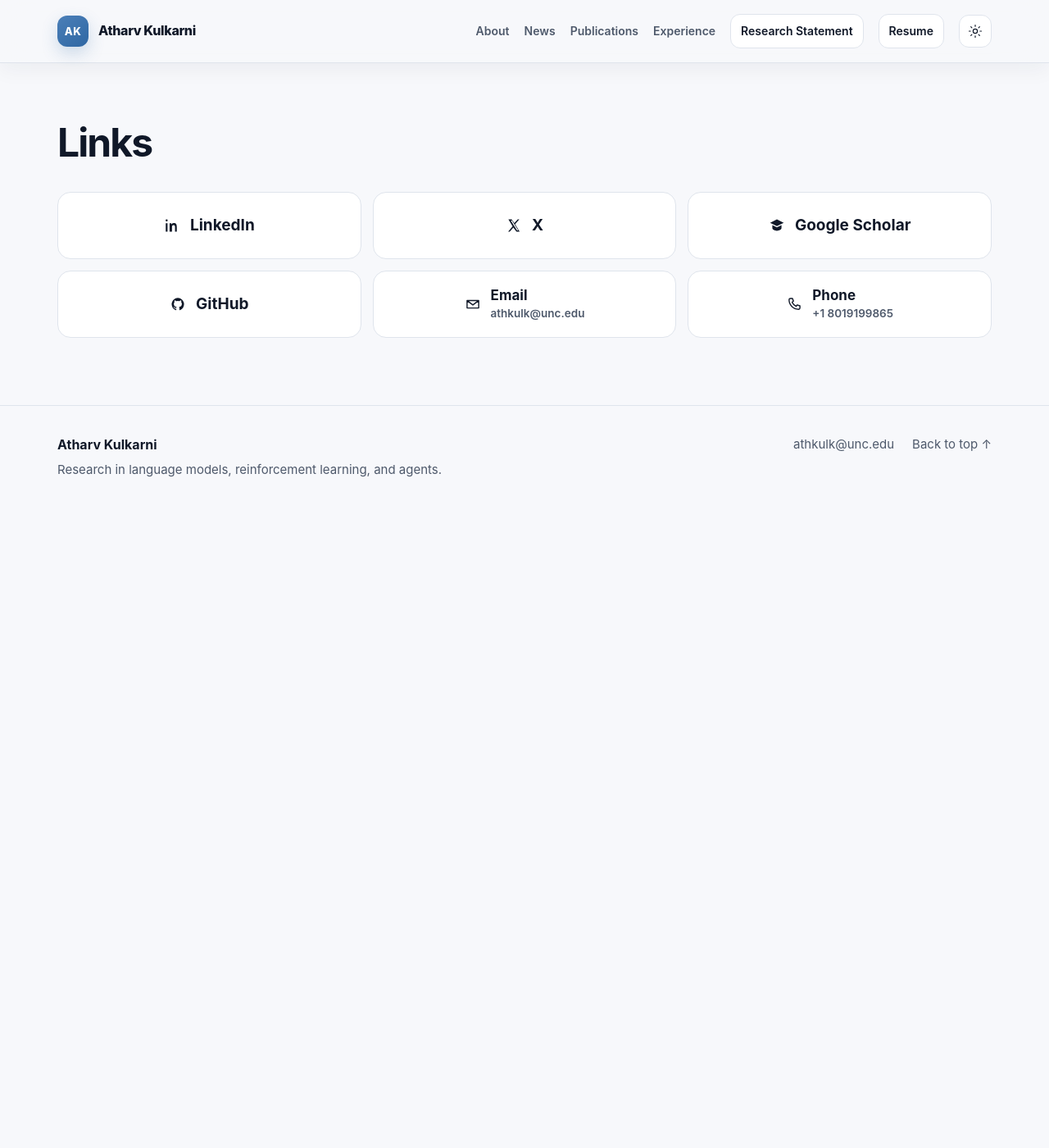
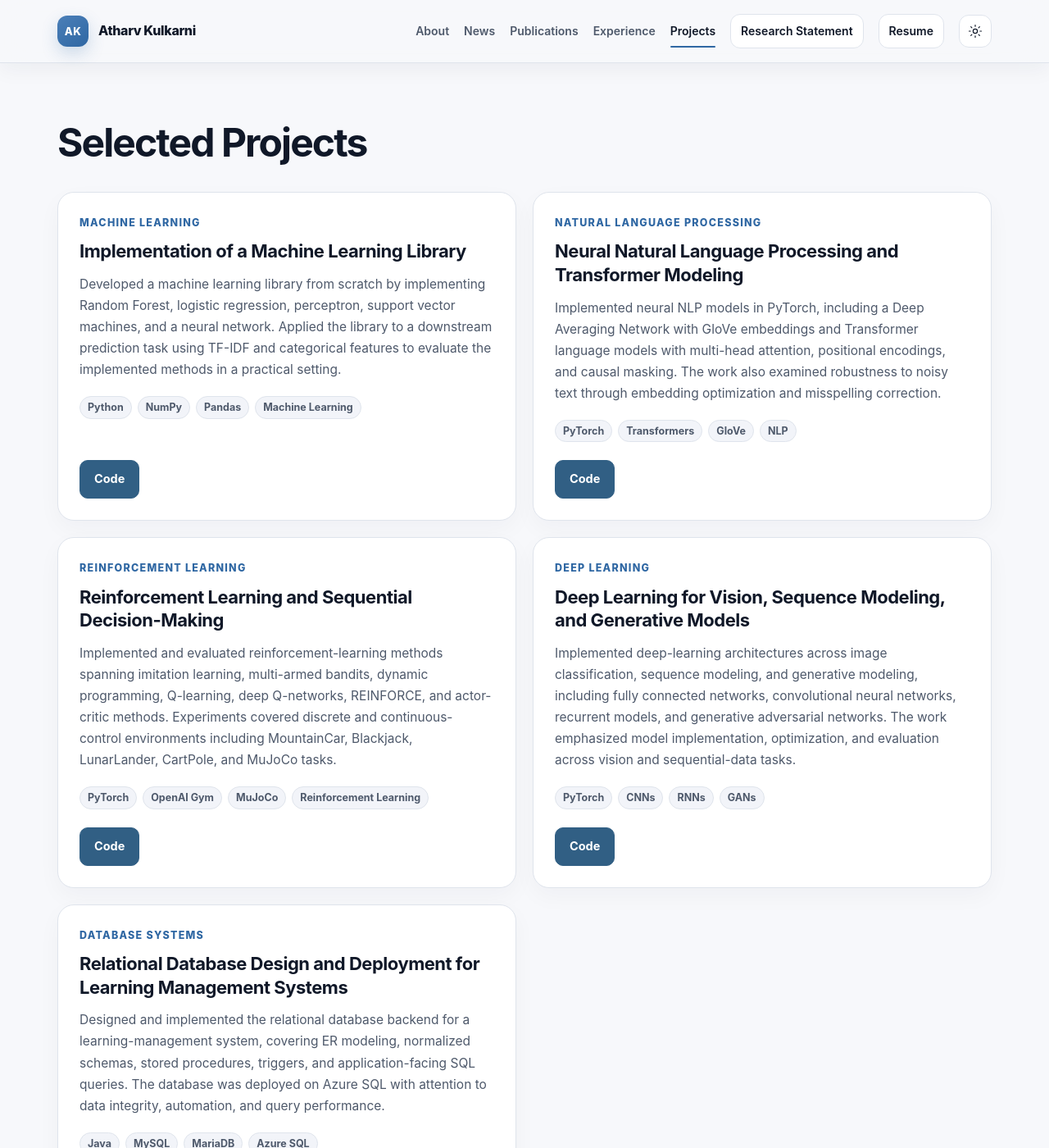
Before and after one commit to AtharvKulkarni22/AtharvKulkarni22.github.io, a Jekyll site: the page built from index.html, in a window 1280 px wide and 1400 px high, scrolled down 5685 px. Shown: the whole window at 82% size. Built offline with Jekyll 4.4.1, drawn with Linux system fonts in a browser that asks for light colours; before the commit the page ends 6315 px from its top, so only the background shows below that.

Commit message:
Add selected projects section

```diff
--- /dev/null
+++ b/_data/projects.yml
@@ -0,0 +1,45 @@
+- domain: Machine Learning
+  title: Implementation of a Machine Learning Library
+  description: Developed a machine learning library from scratch by implementing Random Forest, logistic regression, perceptron, support vector machines, and a neural network. Applied the library to a downstream prediction task using TF-IDF and categorical features to evaluate the implemented methods in a practical setting.
+  tags:
+  - Python
+  - NumPy
+  - Pandas
+  - Machine Learning
+  code: https://github.com/AtharvKulkarni22/CS6350_Machine_Learning
+- domain: Natural Language Processing
+  title: Neural Natural Language Processing and Transformer Modeling
+  description: Implemented neural NLP models in PyTorch, including a Deep Averaging Network with GloVe embeddings and Transformer language models with multi-head attention, positional encodings, and causal masking. The work also examined robustness to noisy text through embedding optimization and misspelling correction.
+  tags:
+  - PyTorch
+  - Transformers
+  - GloVe
+  - NLP
+  code: https://github.com/AtharvKulkarni22/CS6340_Natural_Language_Processing
+- domain: Reinforcement Learning
+  title: Reinforcement Learning and Sequential Decision-Making
+  description: Implemented and evaluated reinforcement-learning methods spanning imitation learning, multi-armed bandits, dynamic programming, Q-learning, deep Q-networks, REINFORCE, and actor-critic methods. Experiments covered discrete and continuous-control environments including MountainCar, Blackjack, LunarLander, CartPole, and MuJoCo tasks.
+  tags:
+  - PyTorch
+  - OpenAI Gym
+  - MuJoCo
+  - Reinforcement Learning
+  code: https://github.com/AtharvKulkarni22/CS_6955_Reinforcement_Learning
+- domain: Deep Learning
+  title: Deep Learning for Vision, Sequence Modeling, and Generative Models
+  description: Implemented deep-learning architectures across image classification, sequence modeling, and generative modeling, including fully connected networks, convolutional neural networks, recurrent models, and generative adversarial networks. The work emphasized model implementation, optimization, and evaluation across vision and sequential-data tasks.
+  tags:
+  - PyTorch
+  - CNNs
+  - RNNs
+  - GANs
+  code: https://github.com/AtharvKulkarni22/CS6353_Deep_Learning
+- domain: Database Systems
+  title: Relational Database Design and Deployment for Learning Management Systems
+  description: Designed and implemented the relational database backend for a learning-management system, covering ER modeling, normalized schemas, stored procedures, triggers, and application-facing SQL queries. The database was deployed on Azure SQL with attention to data integrity, automation, and query performance.
+  tags:
+  - Java
+  - MySQL
+  - MariaDB
+  - Azure SQL
+  code: https://github.com/AtharvKulkarni22/CS5530_Database_Systems
--- a/assets/css/style.scss
+++ b/assets/css/style.scss
@@ -370,6 +370,113 @@
 }
 
 
+
+/* Selected Projects */
+.projects-grid {
+  display: grid;
+  grid-template-columns: repeat(2, minmax(0, 1fr));
+  gap: 20px;
+}
+
+.project-card {
+  min-height: 320px;
+  display: flex;
+  flex-direction: column;
+  padding: 26px;
+  border: 1px solid var(--line);
+  border-radius: 20px;
+  background: var(--surface);
+  box-shadow: 0 10px 28px rgba(27, 39, 55, .035);
+  transition: transform 170ms ease, border-color 170ms ease, box-shadow 170ms ease;
+}
+
+.project-card:hover {
+  transform: translateY(-2px);
+  border-color: color-mix(in srgb, var(--accent) 38%, var(--line));
+  box-shadow: 0 16px 36px rgba(27, 39, 55, .07);
+}
+
+.project-domain {
+  margin-bottom: 10px;
+  color: var(--accent-strong);
+  font-size: 12.5px;
+  font-weight: 790;
+  letter-spacing: .10em;
+  text-transform: uppercase;
+}
+
+.project-card h3 {
+  margin: 0 0 13px;
+  color: var(--text);
+  font-size: 22px;
+  line-height: 1.3;
+  letter-spacing: -0.022em;
+}
+
+.project-description {
+  margin: 0;
+  color: var(--muted);
+  font-size: 15.5px;
+  line-height: 1.68;
+}
+
+.project-tags {
+  display: flex;
+  flex-wrap: wrap;
+  gap: 7px;
+  margin-top: 19px;
+}
+
+.project-tags span {
+  padding: 5px 9px;
+  border: 1px solid var(--line);
+  border-radius: 999px;
+  background: color-mix(in srgb, var(--surface-2) 86%, transparent);
+  color: var(--muted);
+  font-size: 12.5px;
+  font-weight: 650;
+  line-height: 1.25;
+}
+
+.project-links {
+  display: flex;
+  gap: 10px;
+  margin-top: auto;
+  padding-top: 22px;
+}
+
+.project-links a {
+  min-height: 42px;
+  display: inline-flex;
+  align-items: center;
+  justify-content: center;
+  padding: 10px 17px;
+  border: 1px solid #315f84;
+  border-radius: 10px;
+  background: #315f84;
+  color: #fff;
+  font-size: 14.5px;
+  font-weight: 740;
+  transition: transform 150ms ease, background 150ms ease, border-color 150ms ease;
+}
+
+.project-links a:hover {
+  transform: translateY(-1px);
+  border-color: #3d75a1;
+  background: #3d75a1;
+  color: #fff;
+}
+
+@media (max-width: 860px) {
+  .projects-grid {
+    grid-template-columns: 1fr;
+  }
+
+  .project-card {
+    min-height: 0;
+  }
+}
+
 /* Final navigation, CTA, publication-link, and contact polish */
 .nav .section-nav {
   position: relative;
--- a/index.html
+++ b/index.html
@@ -19,6 +19,7 @@
       <a class="section-nav" href="#news">News</a>
       <a class="section-nav" href="#publications">Publications</a>
       <a class="section-nav" href="#experience">Experience</a>
+      <a class="section-nav" href="#projects">Projects</a>
       <a class="nav-doc" href="{{ p.research_statement | relative_url }}" target="_blank" rel="noopener">Research Statement</a>
       <a class="nav-doc" href="{{ p.resume | relative_url }}" target="_blank" rel="noopener">Resume</a>
       <button class="theme-toggle" aria-label="Toggle dark mode" title="Toggle dark mode">
@@ -191,6 +192,32 @@
     </div>
   </section>
 
+  <section class="section shell" id="projects">
+    <div class="section-heading reveal">
+      <h2>Selected Projects</h2>
+    </div>
+
+    <div class="projects-grid">
+      {% for project in site.data.projects %}
+      <article class="project-card reveal">
+        <div class="project-domain">{{ project.domain }}</div>
+        <h3>{{ project.title }}</h3>
+        <p class="project-description">{{ project.description }}</p>
+
+        <div class="project-tags" aria-label="Technologies used">
+          {% for tag in project.tags %}
+          <span>{{ tag }}</span>
+          {% endfor %}
+        </div>
+
+        <div class="project-links">
+          <a href="{{ project.code }}" target="_blank" rel="noopener">Code</a>
+        </div>
+      </article>
+      {% endfor %}
+    </div>
+  </section>
+
   <section class="section shell social-section reveal" aria-label="Profile links">
     <div class="section-heading">
       <h2>Links</h2>
```
Also changed, not shown: assets/img/CogComp_Upenn.png (added), assets/img/ibm_logo_black.png (added), assets/img/ibm_logo_white.png (added), assets/img/murgelab.png (added), assets/img/utah_nlp.png (added).
